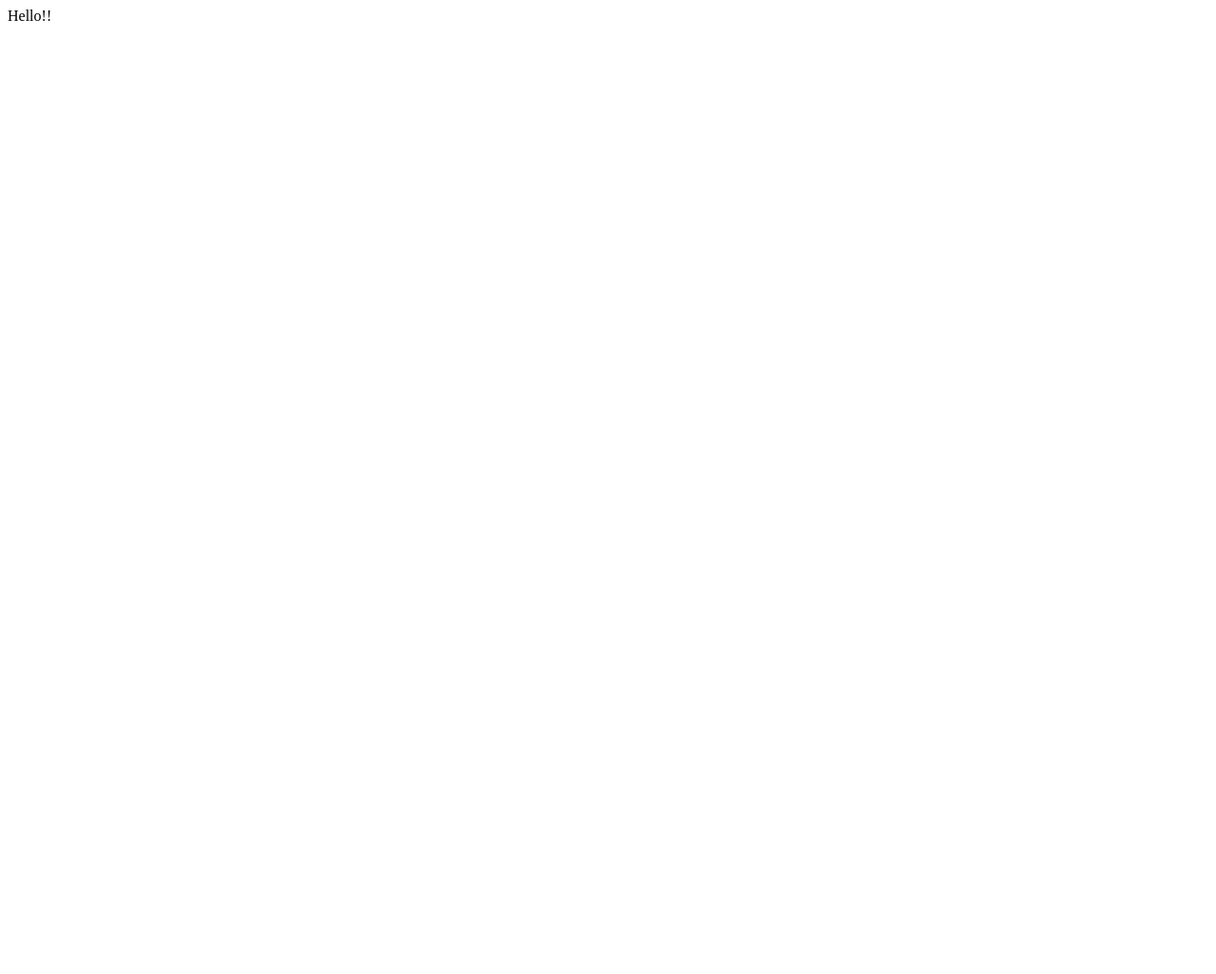
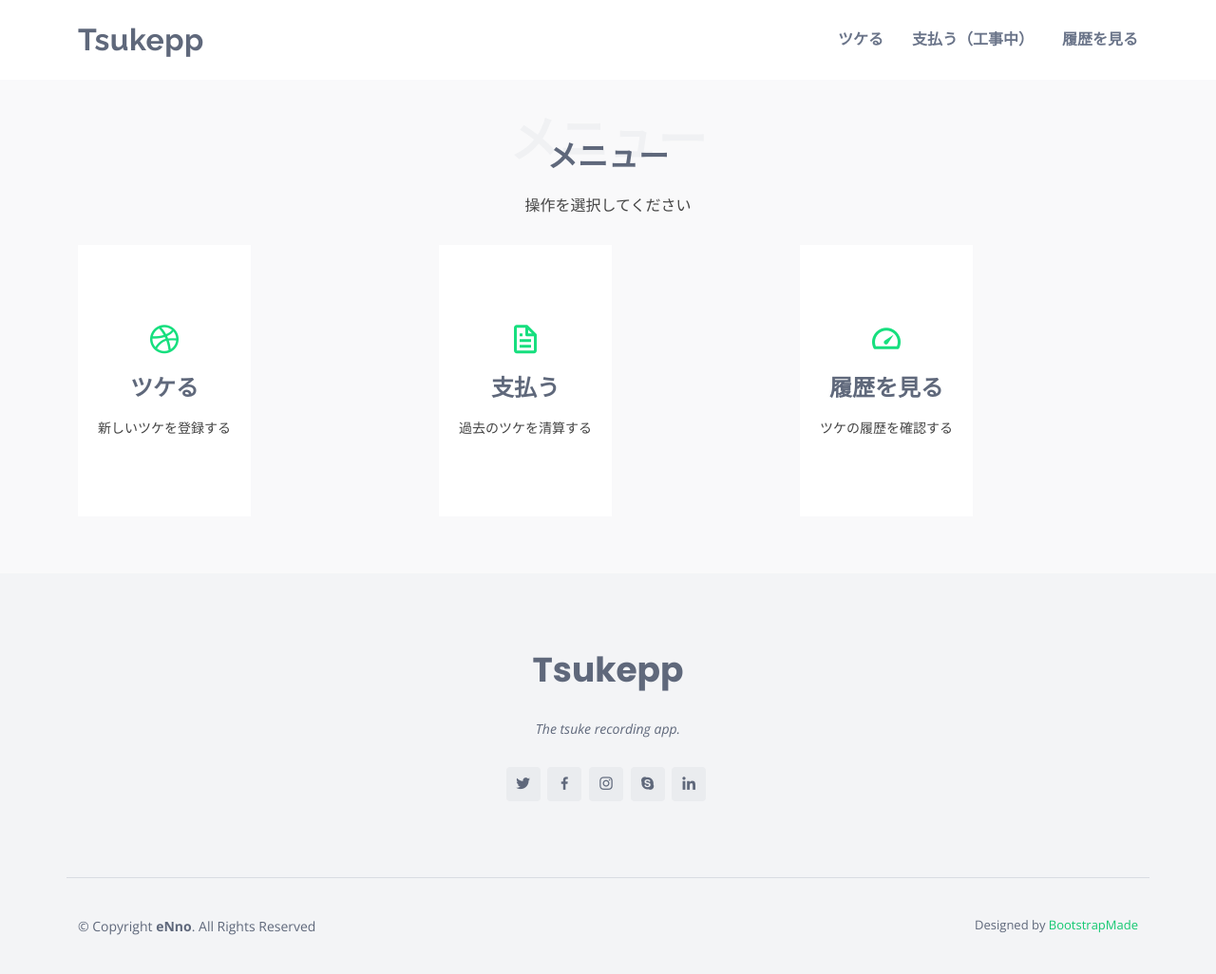
Before and after one commit to tsh11na/tsukepp, a Django app: page / in a window 1280 px wide. Before the commit the page is almost empty. Shown: the whole page at 95% size. Before the commit the page ends 22 px from the top, so only its background shows below. Run offline with Django 4.2, Linux system fonts and the light colour scheme; some libraries are stand-ins or nearby versions.

Commit message:
Add templates

```diff
--- a/tsukepp/tsuke/templates/tsuke/base.html
+++ b/tsukepp/tsuke/templates/tsuke/base.html
@@ -0,0 +1,236 @@
+<!--  =======================================================
+* Template Name: eNno
+* Updated: Sep 18 2023 with Bootstrap v5.3.2
+* Template URL: https://bootstrapmade.com/enno-free-simple-bootstrap-template/
+* Author: BootstrapMade.com
+* License: https://bootstrapmade.com/license/
+========================================================  -->
+
+{% load static %}
+
+<!DOCTYPE html>
+<html lang="ja">
+  <head>
+    <meta charset="utf-8" />
+    <meta content="width=device-width, initial-scale=1.0" name="viewport" />
+
+    <title>eNno Bootstrap Template - Index</title>
+    <meta content="" name="description" />
+    <meta content="" name="keywords" />
+
+    <!-- Favicons -->
+    <link href="{% static 'img/favicon.png' %}" rel="icon" />
+    <link href="{% static 'img/apple-touch-icon.png' %}" rel="apple-touch-icon" />
+
+    <!-- Google Fonts -->
+    <link href="https://fonts.googleapis.com/css?family=Open+Sans:300,300i,400,400i,600,600i,700,700i|Raleway:300,300i,400,400i,500,500i,600,600i,700,700i|Poppins:300,300i,400,400i,500,500i,600,600i,700,700i" rel="stylesheet" />
+
+    <!-- Vendor CSS Files -->
+    <link href="{% static 'vendor/bootstrap/css/bootstrap.min.css' %}" rel="stylesheet" />
+    <link href="{% static 'vendor/bootstrap-icons/bootstrap-icons.css' %}" rel="stylesheet" />
+    <link href="{% static 'vendor/boxicons/css/boxicons.min.css' %}" rel="stylesheet" />
+    <link href="{% static 'vendor/glightbox/css/glightbox.min.css' %}" rel="stylesheet" />
+    <link href="{% static 'vendor/swiper/swiper-bundle.min.css' %}" rel="stylesheet" />
+
+    <!-- Template Main CSS File -->
+    <link href="{% static 'css/style.css' %}" rel="stylesheet" />
+
+    <div class="container d-flex align-items-center justify-content-between">
+      <h1 class="logo"><a href="index.html">eNno</a></h1>
+      <!-- Uncomment below if you prefer to use an image logo -->
+      <!-- <a href="index.html" class="logo"><img src="assets/img/logo.png" alt="" class="img-fluid"></a> -->
+
+      <nav id="navbar" class="navbar">
+        <ul>
+          <li>
+            <a class="nav-link scrollto active" href="#hero">Home</a>
+          </li>
+          <li>
+            <a class="nav-link scrollto" href="#about">About</a>
+          </li>
+          <li>
+            <a class="nav-link scrollto" href="#services">Services</a>
+          </li>
+          <li>
+            <a class="nav-link scrollto" href="#portfolio">Portfolio</a>
+          </li>
+          <li>
+            <a class="nav-link scrollto" href="#team">Team</a>
+          </li>
+          <li class="dropdown">
+            <a href="#"><span>Drop Down</span> <i class="bi bi-chevron-down"></i></a>
+            <ul>
+              <li>
+                <a href="#">Drop Down 1</a>
+              </li>
+              <li class="dropdown">
+                <a href="#"><span>Deep Drop Down</span> <i class="bi bi-chevron-right"></i></a>
+                <ul>
+                  <li>
+                    <a href="#">Deep Drop Down 1</a>
+                  </li>
+                  <li>
+                    <a href="#">Deep Drop Down 2</a>
+                  </li>
+                  <li>
+                    <a href="#">Deep Drop Down 3</a>
+                  </li>
+                  <li>
+                    <a href="#">Deep Drop Down 4</a>
+                  </li>
+                  <li>
+                    <a href="#">Deep Drop Down 5</a>
+                  </li>
+                </ul>
+              </li>
+              <li>
+                <a href="#">Drop Down 2</a>
+              </li>
+              <li>
+                <a href="#">Drop Down 3</a>
+              </li>
+              <li>
+                <a href="#">Drop Down 4</a>
+              </li>
+            </ul>
+          </li>
+          <li>
+            <a class="nav-link scrollto" href="#contact">Contact</a>
+          </li>
+          <li>
+            <a class="getstarted scrollto" href="#about">Get Started</a>
+          </li>
+        </ul>
+        <i class="bi bi-list mobile-nav-toggle"></i>
+      </nav>
+      <!-- .navbar -->
+    </div>
+    {% block head %}
+    {% endblock %}
+  </head>
+
+  <body>
+    <!-- ======= Header ======= -->
+    <header id="header" class="fixed-top">
+      <div class="container d-flex align-items-center justify-content-between">
+        <h1 class="logo"><a href={% url "tsuke:index" %}>Tsukepp</a></h1>
+        <!-- Uncomment below if you prefer to use an image logo -->
+        <!-- <a href="index.html" class="logo"><img src="assets/img/logo.png" alt="" class="img-fluid"></a> -->
+
+        <nav id="navbar" class="navbar">
+          <ul>
+            <li>
+              <a class="nav-link scrollto" href={% url "tsuke:create" %}>ツケる</a>
+            </li>
+            <li>
+              <a class="nav-link scrollto" href={% url "tsuke:index" %}>支払う（工事中）</a>
+            </li>
+            <li>
+              <a class="nav-link scrollto" href={% url "tsuke:history" %}>履歴を見る</a>
+            </li>
+            <li>
+            </li>
+            {% comment %} <li class="dropdown">
+              <a href="#"><span>Drop Down</span> <i class="bi bi-chevron-down"></i></a>
+              <ul>
+                <li>
+                  <a href="#">Drop Down 1</a>
+                </li>
+                <li class="dropdown">
+                  <a href="#"><span>Deep Drop Down</span> <i class="bi bi-chevron-right"></i></a>
+                  <ul>
+                    <li>
+                      <a href="#">Deep Drop Down 1</a>
+                    </li>
+                    <li>
+                      <a href="#">Deep Drop Down 2</a>
+                    </li>
+                    <li>
+                      <a href="#">Deep Drop Down 3</a>
+                    </li>
+                    <li>
+                      <a href="#">Deep Drop Down 4</a>
+                    </li>
+                    <li>
+                      <a href="#">Deep Drop Down 5</a>
+                    </li>
+                  </ul>
+                </li>
+                <li>
+                  <a href="#">Drop Down 2</a>
+                </li>
+                <li>
+                  <a href="#">Drop Down 3</a>
+                </li>
+                <li>
+                  <a href="#">Drop Down 4</a>
+                </li>
+              </ul>
+            </li>
+            <li>
+              <a class="nav-link scrollto" href="#contact">Contact</a>
+            </li>
+            <li>
+              <a class="getstarted scrollto" href="#about">Get Started</a>
+            </li>
+          </ul>
+          <i class="bi bi-list mobile-nav-toggle"></i> {% endcomment %}
+        </nav>
+        <!-- .navbar -->
+      </div>
+    </header>
+    {% block header %}{% endblock header %}
+    <!-- End Header -->
+    {% block contents %}
+    {% endblock contents %}
+
+    <!-- ======= Footer ======= -->
+    <footer id="footer">
+      <div class="footer-top">
+        <div class="container">
+          <div class="row justify-content-center">
+            <div class="col-lg-6">
+              <h3>Tsukepp</h3>
+              <p>The tsuke recording app.</p>
+            </div>
+          </div>
+
+          <div class="social-links">
+            <a href="#" class="twitter"><i class="bx bxl-twitter"></i></a>
+            <a href="#" class="facebook"><i class="bx bxl-facebook"></i></a>
+            <a href="#" class="instagram"><i class="bx bxl-instagram"></i></a>
+            <a href="#" class="google-plus"><i class="bx bxl-skype"></i></a>
+            <a href="#" class="linkedin"><i class="bx bxl-linkedin"></i></a>
+          </div>
+        </div>
+      </div>
+
+      <div class="container footer-bottom clearfix">
+        <div class="copyright">
+          &copy; Copyright <strong><span>eNno</span></strong>. All Rights Reserved
+        </div>
+        <div class="credits">
+          <!-- All the links in the footer should remain intact. -->
+          <!-- You can delete the links only if you purchased the pro version. -->
+          <!-- Licensing information: https://bootstrapmade.com/license/ -->
+          <!-- Purchase the pro version with working PHP/AJAX contact form: https://bootstrapmade.com/enno-free-simple-bootstrap-template/ -->
+          Designed by <a href="https://bootstrapmade.com/">BootstrapMade</a>
+        </div>
+      </div>
+    </footer>
+    <!-- End Footer -->
+
+    <a href="#" class="back-to-top d-flex align-items-center justify-content-center"><i class="bi bi-arrow-up-short"></i></a>
+
+    <!-- Vendor JS Files -->
+    <script src="{% static 'vendor/purecounter/purecounter_vanilla.js' %}"></script>
+    <script src="{% static 'vendor/bootstrap/js/bootstrap.bundle.min.js' %}"></script>
+    <script src="{% static 'vendor/glightbox/js/glightbox.min.js' %}"></script>
+    <script src="{% static 'vendor/isotope-layout/isotope.pkgd.min.js' %}"></script>
+    <script src="{% static 'vendor/swiper/swiper-bundle.min.js' %}"></script>
+    <script src="{% static 'vendor/php-email-form/validate.js' %}"></script>
+
+    <!-- Template Main JS File -->
+    <script src="{% static 'js/main.js' %}"></script>
+  </body>
+</html>
--- a/tsukepp/tsuke/templates/tsuke/index.html
+++ b/tsukepp/tsuke/templates/tsuke/index.html
@@ -1,2 +1,50 @@
-<!DOCTYPE html>
-Hello!!
+{% extends "tsuke/base.html" %}
+{% load static %}
+
+{% block title %}
+タイトル
+{% endblock title %}
+
+{% block header %}
+{% endblock header %}
+
+{% block contents %}
+    <!-- ======= Services Section ======= -->
+    <section id="services" class="services section-bg">
+      <div class="container">
+
+        <div class="section-title">
+          <span>メニュー</span>
+          <h2>メニュー</h2>
+          <p>操作を選択してください</p>
+        </div>
+
+        <div class="row">
+          <div class="col-lg-4 col-md-6 d-flex align-items-stretch">
+            <div class="icon-box">
+              <div class="icon"><i class="bx bxl-dribbble"></i></div>
+              <h4><a href={% url "tsuke:create" %}>ツケる</a></h4>
+              <p>新しいツケを登録する</p>
+            </div>
+          </div>
+
+          <div class="col-lg-4 col-md-6 d-flex align-items-stretch mt-4 mt-md-0">
+            <div class="icon-box">
+              <div class="icon"><i class="bx bx-file"></i></div>
+              <h4><a href="">支払う</a></h4>
+              <p>過去のツケを清算する</p>
+            </div>
+          </div>
+
+          <div class="col-lg-4 col-md-6 d-flex align-items-stretch mt-4 mt-lg-0">
+            <div class="icon-box">
+              <div class="icon"><i class="bx bx-tachometer"></i></div>
+              <h4><a href={% url "tsuke:history" %}>履歴を見る</a></h4>
+              <p>ツケの履歴を確認する</p>
+            </div>
+          </div>
+        </div>
+
+      </div>
+    </section><!-- End Services Section -->
+{% endblock contents %}
```
Also changed, not shown: tsukepp/tsuke/templates/tsuke/create.html (added, +35 -0 lines), tsukepp/tsuke/templates/tsuke/history.html (added, +44 -0 lines).
